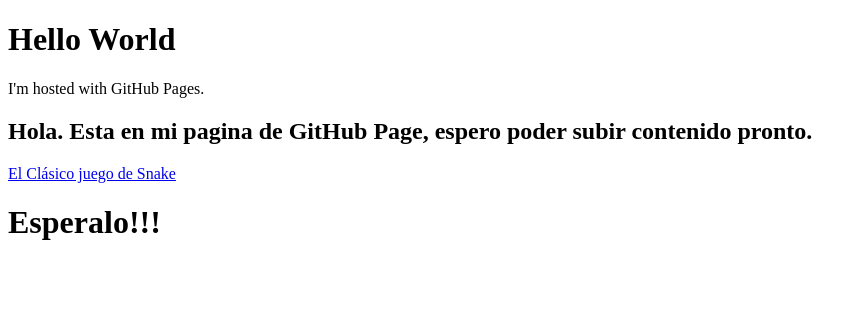
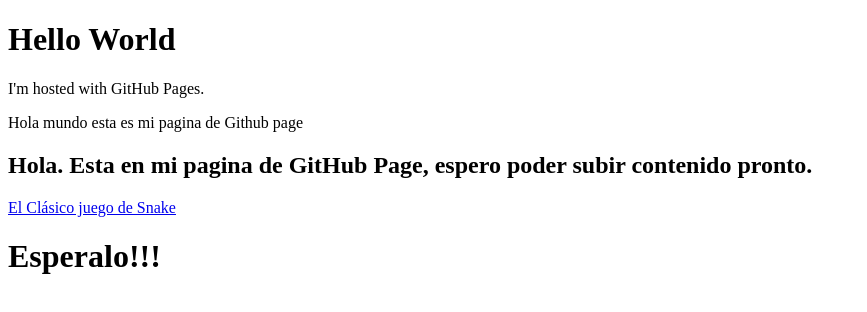
Before and after one commit to 420Avila/my-first-web-page, a plain HTML site: page index.html in a window 1280 px wide. Shown: the whole page, without its empty margins (0-867 px from the left). Drawn offline with Linux system fonts and the light colour scheme.

Commit message:
Update index.html

```diff
--- a/index.html
+++ b/index.html
@@ -9,7 +9,9 @@
 <body>
     <h1>Hello World</h1>
 <p>I'm hosted with GitHub Pages.</p>
+<p>Hola mundo esta es mi pagina de Github page</p>
 <div>
+
 <h2>Hola. Esta en mi pagina de GitHub Page, espero poder subir contenido pronto.</h2>
   <p><a href="/Conten/Snake.html">El Clásico juego de Snake</a></p>
 <h1>Esperalo!!!</h1>
```
